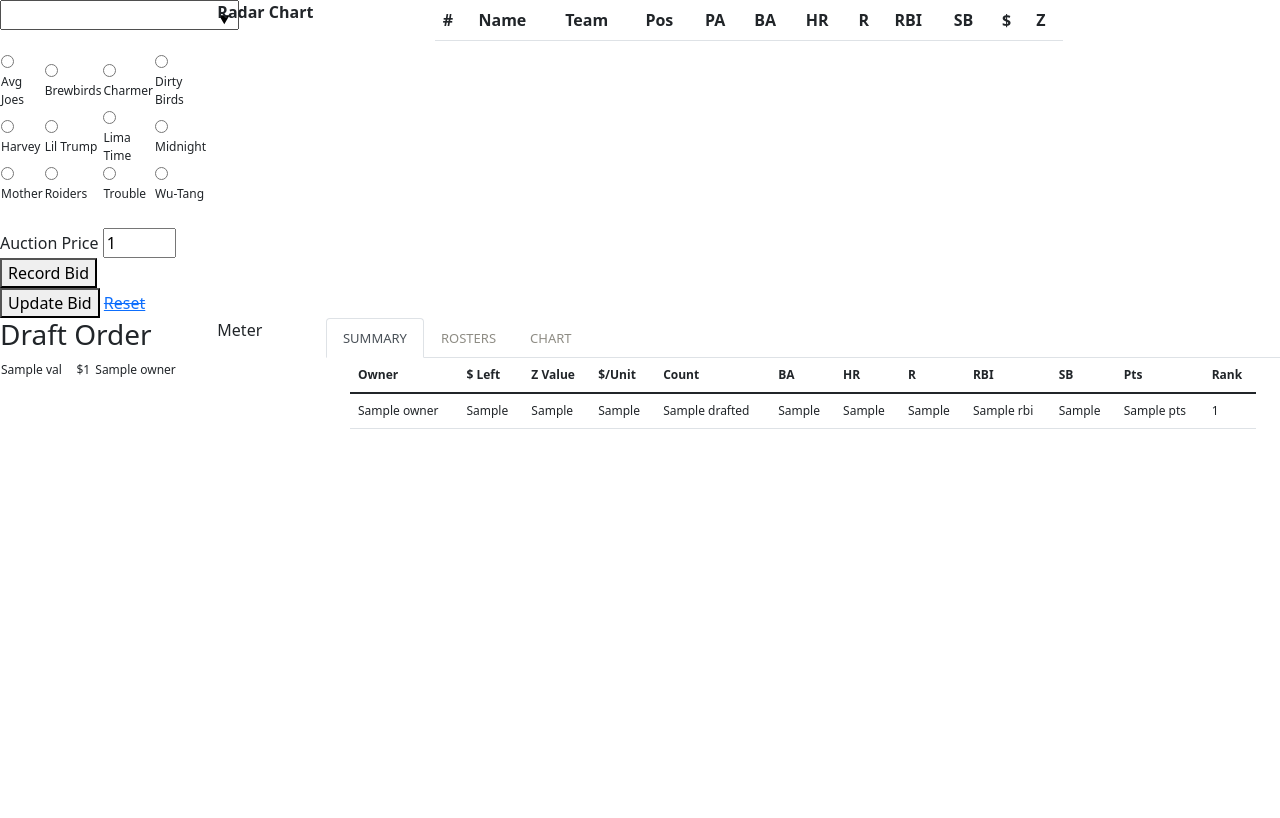
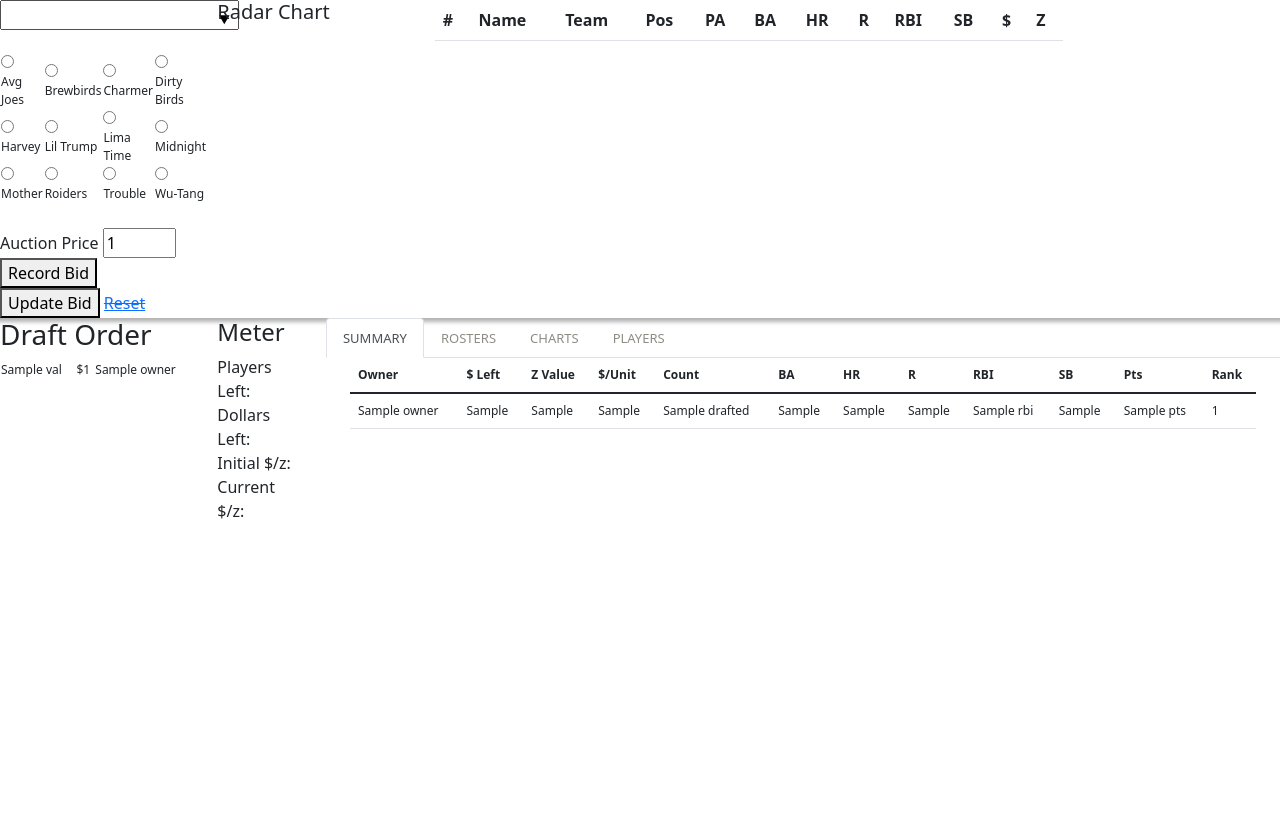
Before and after one commit to haueter19/baseball, a Python web app: template templates/draft.html in a window 1280 px wide. Run offline with Jinja, Linux system fonts and the light colour scheme; the template is opened without the code that fills it: most values are stand-ins (such as "Sample title", 1, 10 or a date in 2020); some libraries are stand-ins or nearby versions.

Commit message:
added charts

```diff
--- a/fantasy.py
+++ b/fantasy.py
@@ -235,7 +235,7 @@ async def draft_view(request: Request):
     for tm in owners_df.Owner.tolist():
         for i, row in h[h['Owner']==tm][['Name', 'Owner', 'Primary_Pos', 'Pos', 'Timestamp']].sort_values("Timestamp").iterrows():
             check_roster_pos(roster, h.loc[i]['Name'], h.loc[i]['Owner'], h.loc[i]['Primary_Pos'], h.loc[i]['Pos'])
-    return templates.TemplateResponse('draft.html', {'request':request, 'hitters':h, 'owned':h[h['Owner'].notna()], 'owners_df':owners_df, 'roster':roster, 'json':h.set_index('Name').to_json(orient='index')})
+    return templates.TemplateResponse('draft.html', {'request':request, 'hitters':h.sort_values('z', ascending=False), 'owned':h[h['Owner'].notna()], 'owners_df':owners_df, 'owners_json':owners_df.to_json(orient='index'), 'roster':roster, 'json':h.sort_values('z', ascending=False).to_json(orient='index')})
 
 @router.get("/draft/update_bid")
 async def update_db(playerid: str, price: int, owner: str):
--- /dev/null
+++ b/static/js_functions.js
@@ -0,0 +1,122 @@
+
+$.fn.owners_chart = function(x_var, y_var){
+    let x_data = [];
+    let y_data = [];
+    $.each(owners, function(i, v){
+        x_data.push(v[x_var]);
+        y_data.push(v[y_var]);
+    })
+    owners_data = [
+        {
+            type: 'bar',
+            x:x_data,
+            y:y_data,
+
+        }
+    ]
+    layout = {title: "Title", height: 400, width: 1000, margin: {t:30}},
+    Plotly.newPlot("owners_chart", owners_data, layout, {displayModeBar: false})
+}
+$.fn.z_players = function(){
+    let x_data = [];
+    let y_data = [];
+    let hover_data = [];
+    let color_map = [];
+    var j = 0;
+    $.each(data, function(i, v){
+        if (j<175){
+            x_data.push(j);
+            y_data.push(data[i]['z']);
+            hover_data.push(data[i]['Name']);
+            if (data[i]['Owner']){
+                color_map.push('gray');
+            } else {
+                color_map.push('blue');
+            }
+        }
+        j += 1
+    })
+
+    z_scatter_data = [
+        {
+            type: 'scatter',
+            x:x_data,
+            y:y_data,
+            text:hover_data,
+            mode:'markers',
+            marker: { color: color_map }
+
+        }
+    ]
+    layout = {title: "Z List", height: 400, width: 1000, margin: {t:30}},
+    Plotly.newPlot("z_players_chart", z_scatter_data, layout, {displayModeBar: false})
+}
+$.fn.create_radar_chart = function(selected){
+    $("#projected_stats_table tr").hide();
+    $("#projected_stats_table tr:first").show();
+    $("#"+selected).show();
+    $.each(data, function(i, v) {
+            if (v.playerid == selected) {
+                selected_index = i
+                return;
+            }
+        });
+    $("#radar_chart_player_name").text(data[selected_index]['Name']);
+    radar_data = [{
+            type: 'scatterpolar',
+            r: [data[selected_index]['zBA'], data[selected_index]['zHR'], data[selected_index]['zR'], data[selected_index]['zRBI'], data[selected_index]['zSB'], data[selected_index]['zBA']],
+            theta: ['BA','HR','R', 'RBI', 'SB', 'BA'],
+            fill: 'toself'
+            }]
+
+            layout = {
+                height: 300,
+                polar: {
+                    radialaxis: {
+                    visible: true,
+                    range: [-3, 3]
+                    },
+                margin: { l:0, r:0, t:0, b:0, pad:0}
+            },
+            showlegend: false
+        }
+    Plotly.newPlot("radar_chart", radar_data, layout, {displayModeBar: false})
+}
+$(document).ready(function(){
+    $("#projected_stats_table tr").hide();
+    $("#projected_stats_table tr:first").show();
+    $("input[name='playerid']").on('focusout', function(e){
+        var selected = $(this).val();
+        $(this).create_radar_chart(selected);
+    });
+    $("#button").click(function(){
+        var v = $("#player_list").val();
+        $.get("/fantasy/draft/"+v, function(data, status){
+            alert("Data: " + data + "\nStatus: " + status);
+        });
+    });
+    $("#rosterTable").on("click", "td", function() {
+        var p_name = $(this).text();
+        $.each(data, function(i, v) {
+            if (v.Name == p_name) {
+                var tr_id = v.playerid
+                $("#player_select").val(tr_id);
+                $(this).create_radar_chart(tr_id);
+                return tr_id;
+            }
+        });
+    });
+    $("#drafted_scroll").on("click", "td", function() {
+        var p_name = $(this).text();
+        $.each(data, function(i, v) {
+            if (v.Name == p_name) {
+                var tr_id = v.playerid
+                $("#player_select").val(tr_id);
+                $(this).create_radar_chart(tr_id);
+                return tr_id;
+            }
+        });
+    });
+    $.fn.z_players();
+    $.fn.owners_chart('Owner', '$ Left');
+})
--- a/templates/draft.html
+++ b/templates/draft.html
@@ -11,67 +11,15 @@
         <script src="https://cdn.jsdelivr.net/npm/bootstrap@5.1.3/dist/js/bootstrap.bundle.min.js"></script>
         <script src="https://ajax.googleapis.com/ajax/libs/jquery/3.5.1/jquery.min.js"></script>
         <script src="https://cdn.plot.ly/plotly-latest.min.js"></script>
-        <script src="/static/sort-table.js"></script>
         <script>
             var data = {{ json|safe }};
-            //console.log(data['Joey Gallo']['playerid']);
-
-            $(document).ready(function(){
-                $("#projected_stats_table tr").hide();
-                $("#projected_stats_table tr:first").show();
-                $("input[name='playerid']").on('focusout', function(e){
-                    var selected = $(this).val();
-                    $("#projected_stats_table tr").hide();
-                    $("#projected_stats_table tr:first").show();
-                    $("#"+selected).show();
-                    $.each(data, function(i, v) {
-                        if (v.playerid == selected) {
-                            selected_name = i
-                            return;
-                        }
-                    });
-                    radar_data = [{
-                        type: 'scatterpolar',
-                        r: [data[selected_name]['zBA'], data[selected_name]['zHR'], data[selected_name]['zR'], data[selected_name]['zRBI'], data[selected_name]['zSB'], data[selected_name]['zBA']],
-                        theta: ['BA','HR','R', 'RBI', 'SB', 'BA'],
-                        fill: 'toself'
-                        }]
-
-                        layout = {
-                            height: 300,
-                            polar: {
-                                radialaxis: {
-                                visible: true,
-                                range: [-3, 3]
-                                },
-                            margin: { l:0, r:0, t:0, b:0, pad:0}
-                        },
-                        showlegend: false
-                    }
-                    Plotly.newPlot("radar_chart", radar_data, layout, {displayModeBar: false})
-                });
-                $("#button").click(function(){
-                    var v = $("#player_list").val();
-                    $.get("/fantasy/draft/"+v, function(data, status){
-                        alert("Data: " + data + "\nStatus: " + status);
-                    });
-                });
-
-                $("#rosterTable").on("click", "td", function() {
-                    var p_name = $(this).text();
-                    //console.log(p_name, "#"+data[p_name]['playerid']);
-                    $("#projected_stats_table tr").hide();
-                    $("#projected_stats_table tr:first").show();
-                    var tr_id = data[p_name]['playerid'].toString();
-                    $("#player_select").val(tr_id);
-//                    alert(tr_id);
-                });
-            })
-
+            var owners = {{ owners_json|safe }};
         </script>
+        <script src="/static/js_functions.js"></script>
+        <script src="/static/sort-table.js"></script>
     </head>
     <body>
-        <div class="row">
+        <div class="row" style="box-shadow:0 4px 4px hsl(0deg 0% 0% / 0.3);">
             <div class="col-md-2">
                 <form action="/fantasy/draft/update_bid" method="get">
                     <input id="player_select" list="player_list" name="playerid">
@@ -146,7 +94,7 @@
                 </form>
             </div>
             <div class="col-md-2">
-                <b>Radar Chart</b>
+                <h5 id=radar_chart_player_name>Radar Chart</h5>
                 <div id="radar_chart"></div>
             </div>
             <div class='col-md-6'>
@@ -187,7 +135,7 @@
         <div class="row">
             <div class="col-md-2" style="height:500px; overflow-y:scroll;">
                 <h3>Draft Order</h3>
-                <table style="width:100%; font-size:12px;">
+                <table id="drafted_scroll" style="width:100%; font-size:12px;">
                     {% for i, row in owned.sort_values('Timestamp', ascending=False).iterrows() %}
                     <tr>
                         <td>{{ row['Name'] }}</td>
@@ -198,7 +146,11 @@
                 </table>
             </div>
             <div class="col-md-1">
-                Meter
+                <h4>Meter</h4>
+                Players Left:<br>
+                Dollars Left:<br>
+                Initial $/z:<br>
+                Current $/z:
             </div>
             <div class="col-md-9">
                 <ul class="nav nav-tabs">
@@ -206,10 +158,13 @@
                       <a class="nav-link active" data-bs-toggle="tab" href="#summary">Summary</a>
                     </li>
                     <li class="nav-item">
-                      <a class="nav-link" data-bs-toggle="tab" href="#rosters">Rosters</a>
+                        <a class="nav-link" data-bs-toggle="tab" href="#rosters">Rosters</a>
                     </li>
                     <li class="nav-item">
-                      <a class="nav-link" data-bs-toggle="tab" href="#chart">Chart</a>
+                        <a class="nav-link" data-bs-toggle="tab" href="#charts">Charts</a>
+                    </li>
+                    <li class="nav-item">
+                      <a class="nav-link" data-bs-toggle="tab" href="#players">Players</a>
                     </li>
                   </ul>
                   <div class="tab-content">
@@ -283,12 +238,11 @@
                             {% endfor %}
                         </table>
                     </div>
-                    <div class="tab-pane container fade" id="chart">
-                        <h3>Chart</h3>
-                        <p>Add Plotly charts</p>
-                        <p>
-
-                        </p>
+                    <div class="tab-pane container fade" id="charts">
+                        <div id="owners_chart"></div>
+                    </div>
+                    <div class="tab-pane container fade" id="players">
+                        <div id="z_players_chart"></div>
                     </div>
                 </div>
             </div>
```
Also changed, not shown: fantasy_data.db, 1 other file.
